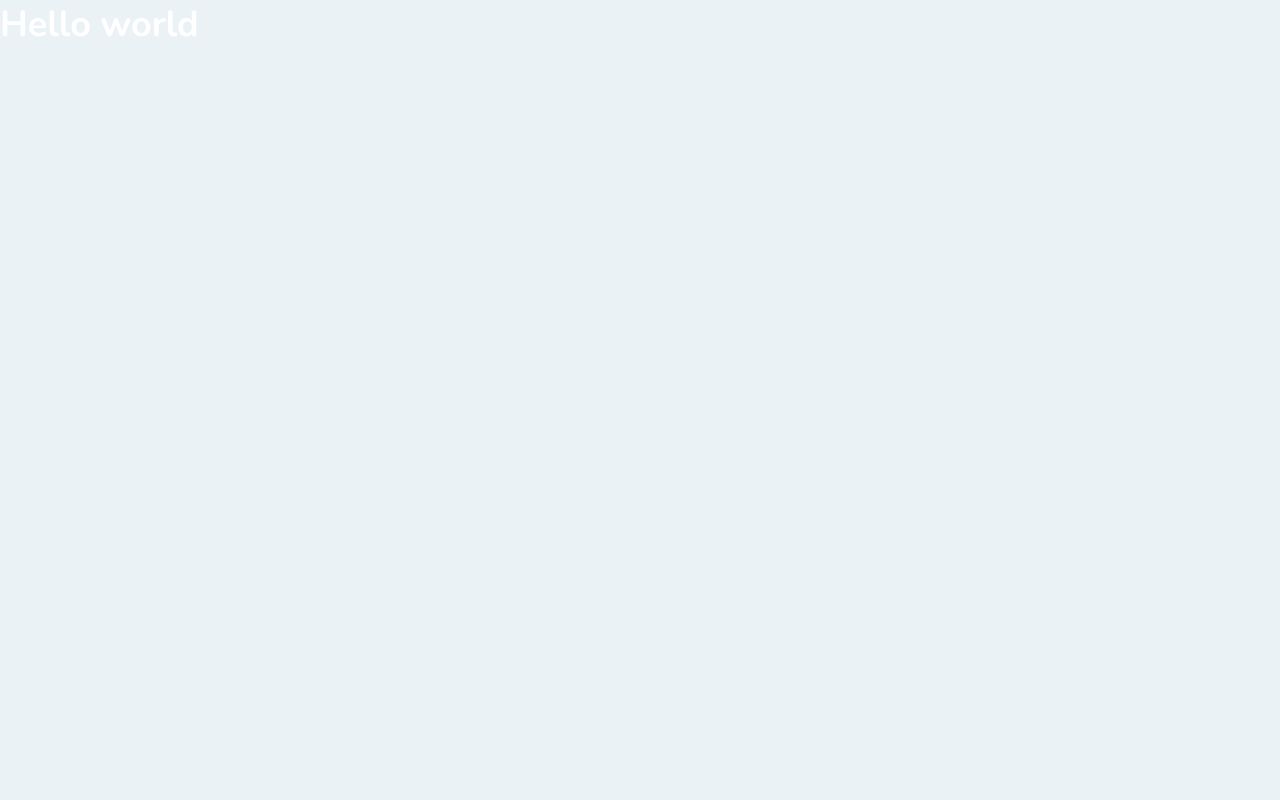
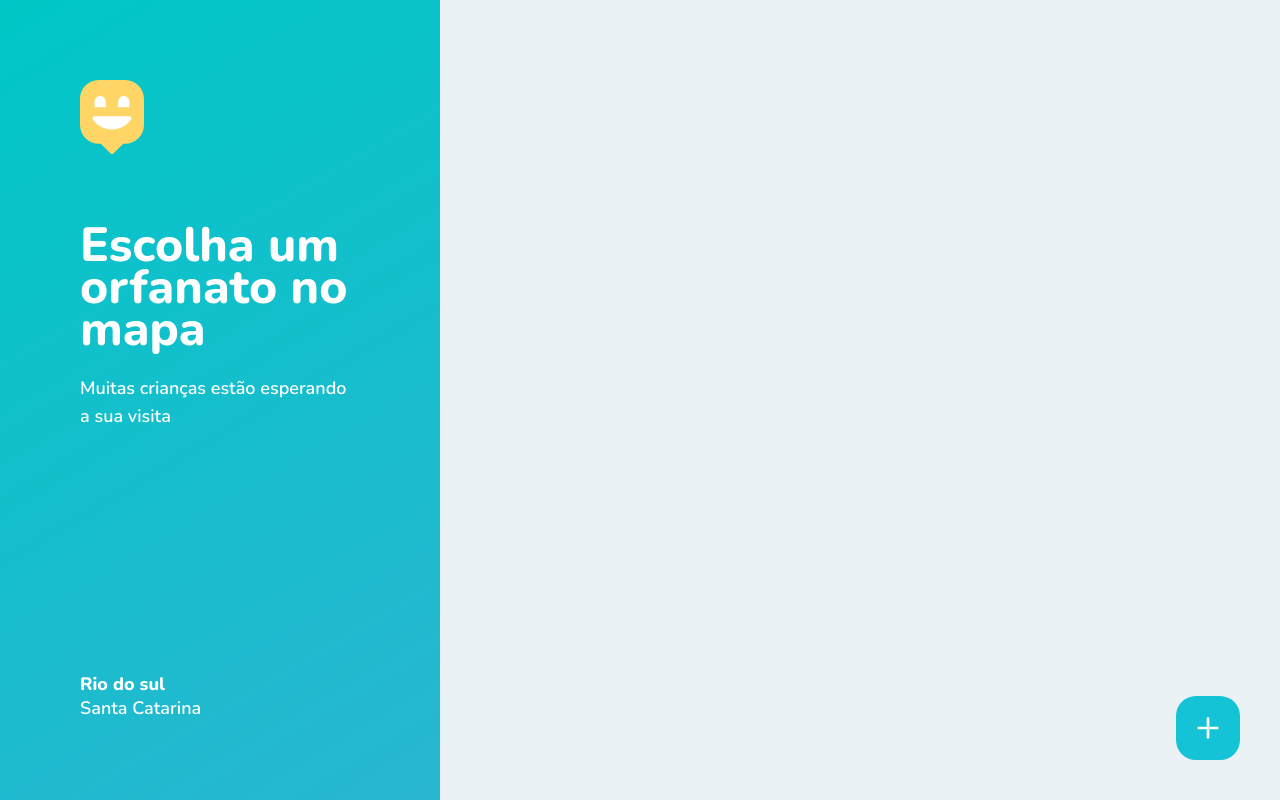
Before and after one commit to shyoutarou/NLW3, a React (Create React App) app in the folder web/: page /app in a window 1280 px wide. Built offline with nearby package versions, Linux system fonts and the light colour scheme.

Commit message:
orphanagesMap-panel

```diff
--- a/web/src/pages/OrphanagesMap.tsx
+++ b/web/src/pages/OrphanagesMap.tsx
@@ -1,8 +1,31 @@
 import React from 'react'
+import { Link } from 'react-router-dom'
+import mapMakerImg from '../images/marker.svg'
+import { FiPlus } from 'react-icons/fi'
+import '../styles/pages/orphanagesMap.css'
 
 const OrphanagesMap = () => {
     return (
-        <h1>Hello world</h1>
+        <div id="page-map">
+            <aside>
+                <header>
+                    <img src={mapMakerImg} alt="marker"/>
+                    <h2>Escolha um orfanato no mapa</h2>
+                    <p>Muitas crianças estão esperando a sua visita</p>
+                </header>
+
+                <footer>
+                    <strong>Rio do sul</strong>
+                    <span>Santa Catarina</span>
+                </footer>
+            </aside>
+
+            <div></div>
+
+            <Link to="" className="create-orphanage">
+                <FiPlus size={32} color="#fff" />
+            </Link>
+        </div>
     )
 }
 
--- /dev/null
+++ b/web/src/styles/pages/orphanagesMap.css
@@ -0,0 +1,57 @@
+#page-map {
+    width: 100vw;
+    height: 100vh;
+    position: relative;
+    display: flex;
+}
+
+#page-map aside {
+    width: 440px;
+    background: linear-gradient(329.54deg, #29B6D1 0%, #00C7C7 100%);
+    padding: 80px;
+    display: flex;
+    flex-direction: column;
+    justify-content: space-between;
+}
+
+#page-map aside h2 {
+    font-size: 48px;
+    font-weight: 800;
+    line-height: 42px;
+    margin-top: 64px;
+}
+
+#page-map aside p {
+    line-height: 28px;
+    margin-top: 24px;
+}
+
+#page-map aside footer {
+    display: flex;
+    flex-direction: column;
+    line-height: 24px;
+}
+
+#page-map aside footer strong {
+    font-weight: 800;
+}
+
+#page-map .create-orphanage {
+    position: absolute;
+    right: 40px;
+    bottom: 40px;
+
+    width: 64px;
+    height: 64px;
+
+    background: #15c3d6;
+    border-radius: 20px;
+    display: flex;
+    justify-content: center;
+    align-items: center;
+    transition: 0.5s;
+}
+
+#page-map .create-orphanage:hover {
+    background: #17d6eb;
+}
```
